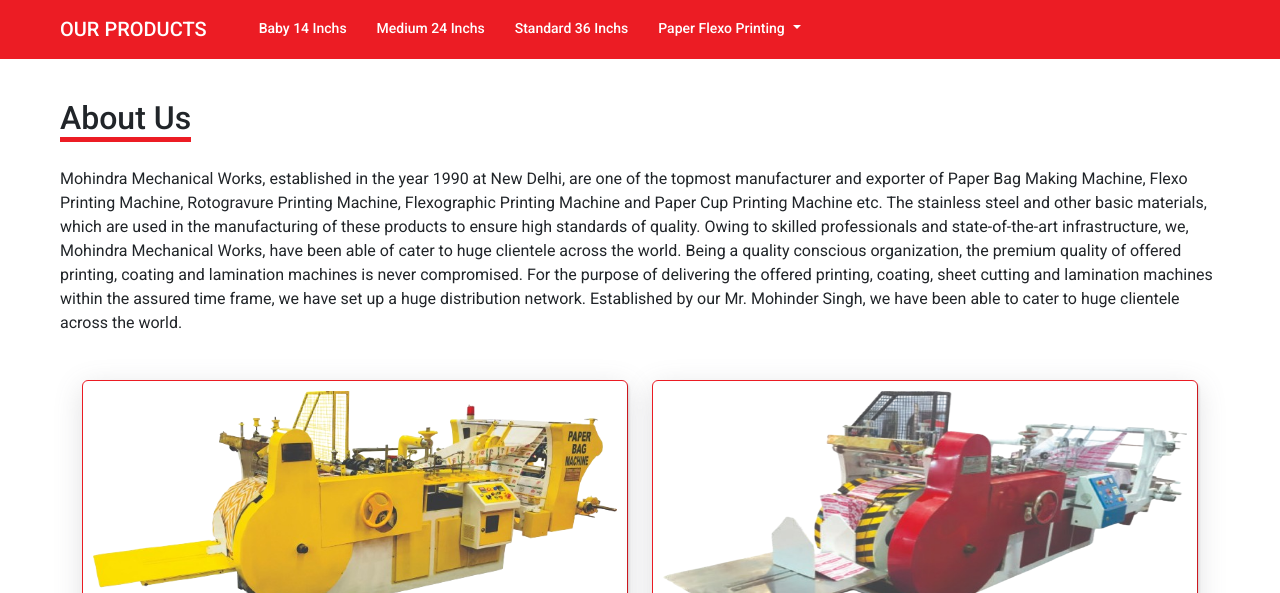
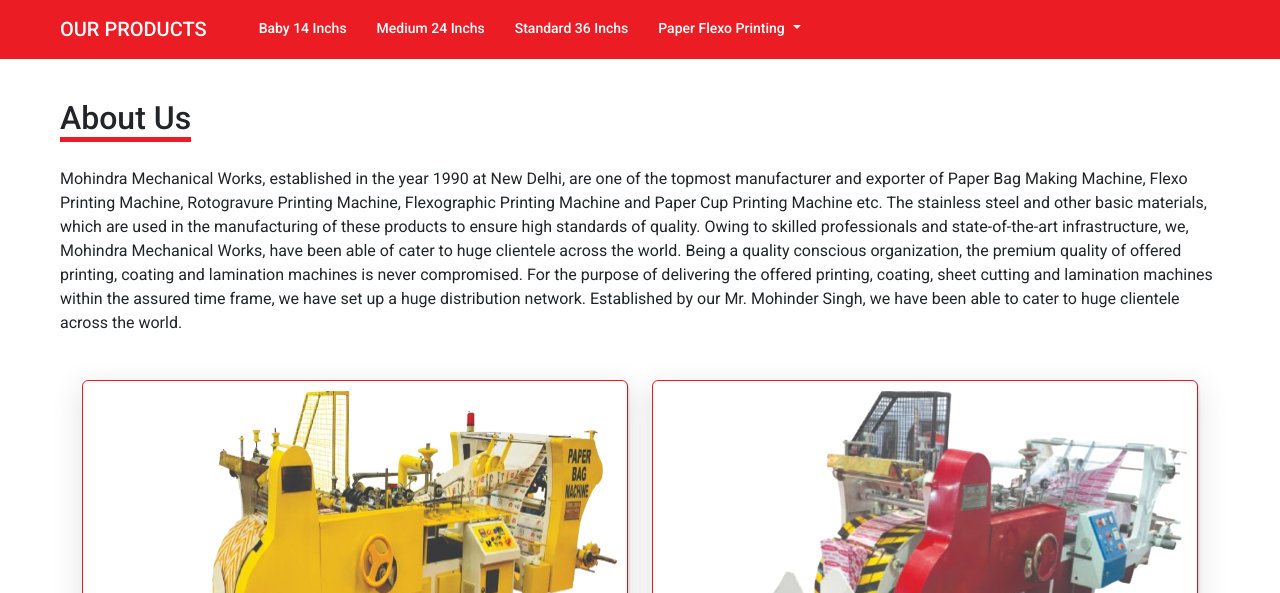
Before and after one commit to priyanka807/mwmmachine, a plain HTML site: page index.html in a window 1280 px wide. Shown: the part 707-1300 px from the top of the page. Drawn offline with nearby package versions, Linux system fonts and the light colour scheme.

Commit message:
Update index.css

```diff
--- a/index.css
+++ b/index.css
@@ -421,12 +421,13 @@
     margin-right: 25px;
     width: 100%;
 
+
   }
   .paperbag_details_content .card img {
     /* border: 1px solid gray; */
     /* padding: 40px; */
     width: 100%;
-    height: 250px;
+    height: 350px;
     padding: 10px;
     /* border: 1px solid gray; */
     box-shadow: rgba(0, 0, 0, 0.15) 1.95px 1.95px 2.6px;
@@ -483,6 +484,8 @@
   }
 
   /* about section end */
+
+
   /* paperbag prodcts style start */
   .contact_innerpage_container{
       margin: 20px 0;
@@ -490,9 +493,7 @@
   .paperbag_products_container {
     width: 100%;
     background-color: #f5f5dc !important;
-    /* background-color: #f0f0f0 ; */
-    /* background-color:rgb(245, 245, 220); */
-    /* padding: 40px; */
+
     padding: 30px 60px 20px 60px;
   }
   .paperbag_products_container .title {
@@ -526,11 +527,7 @@
     /* border:1px solid black; */
   }
   .paperbag_products_content .paperbag_items div > img:hover {
-    /* height: 250px;
-    transition: transform 0.3s ease;  */
-    /* transform: translateY(-20px); */
 
-    /* background-color:rgb(150, 150, 24); */
   }
 
   /* paperbag prodcts style end*/
@@ -541,12 +538,7 @@
       margin: 20px 30px;
       height: 450px;
   }
-  /* .youtube_container,
-  .certificate_container {
-    width: 100%;
-    padding: 25px;
-  } */
-  /* contact style end */
+
 
   /* contact form style start */
 
```
